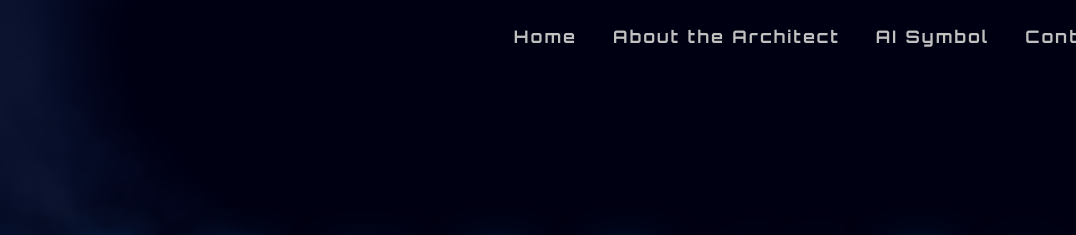
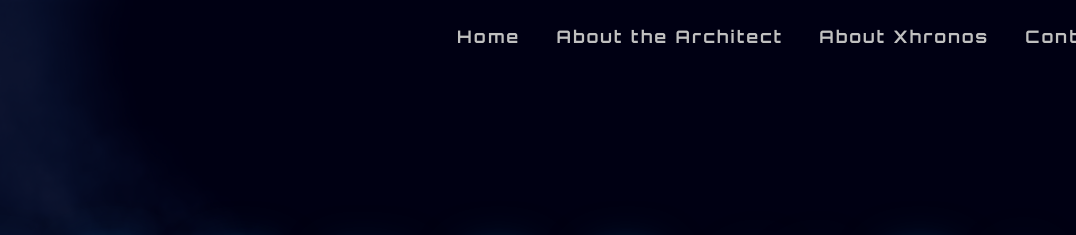
Before and after one commit to xhronos444/xhronosai-vegleges, a website: page home.html in a window 1280 px wide. Shown: the top 235 px of the page, 204-1280 px from the left. Drawn offline with Linux system fonts and the light colour scheme.

Commit message:
Módosítás: Menüpont javítás

```diff
--- a/home.html
+++ b/home.html
@@ -309,7 +309,7 @@ scrollBtn.addEventListener('click', () => {
         <nav id="main-nav">
             <a href="#hero">Home</a>
             <a href="#about">About the Architect</a>
-            <a href="#ai">AI Symbol</a>
+            <a href="#ai">About Xhronos</a>
             <a href="#footer">Contact</a>
         </nav>
         <div class="hamburger" id="hamburger-menu" aria-label="Open Menu" tabindex="0">
```
